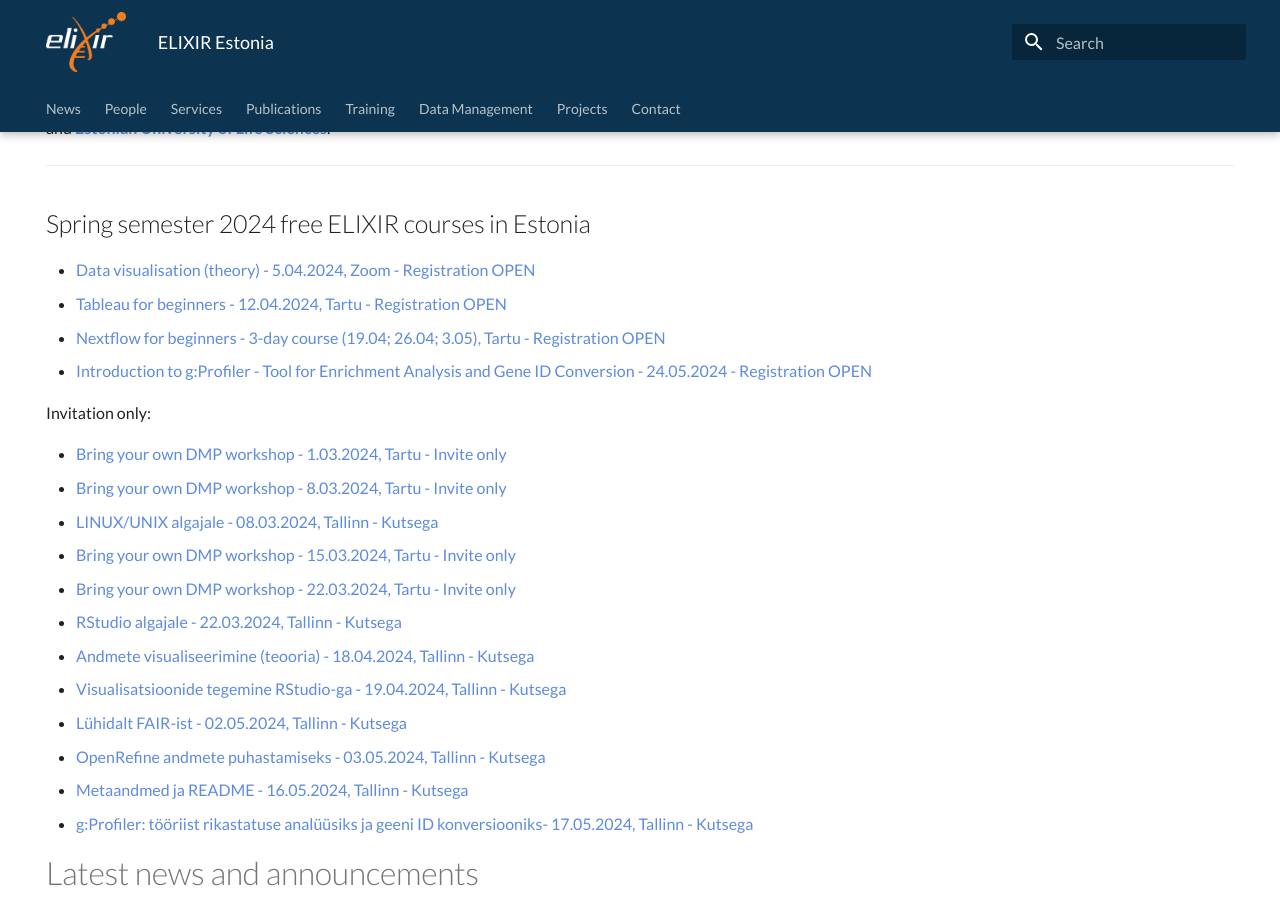
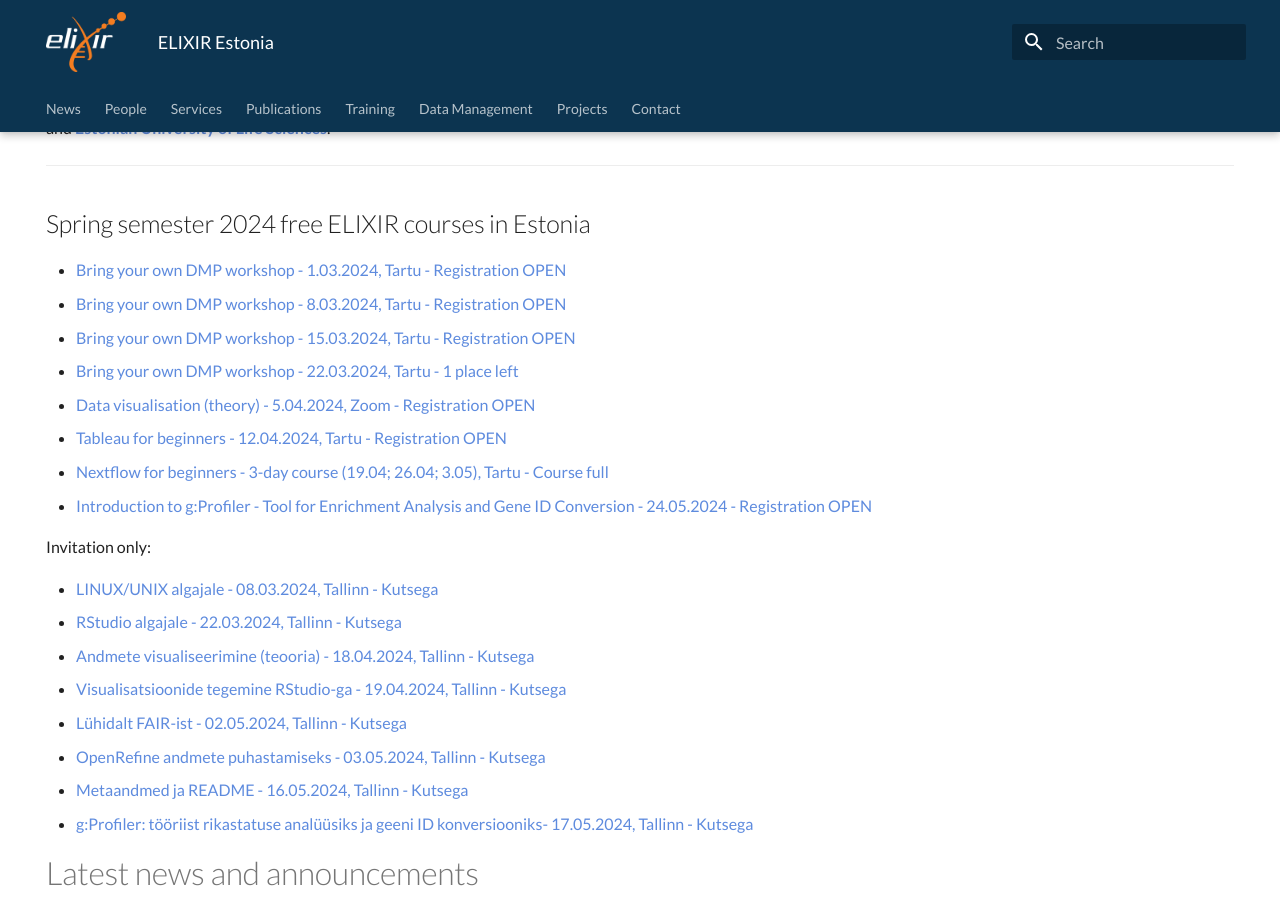
Before and after one commit to ELIXIREstonia/elixirestonia.github.io, an MkDocs documentation site: the page built from content/index.md, in a window 1280 px wide and 900 px high, scrolled down 376 px. Built offline with MkDocs 1.6.1 and Material for MkDocs 9.7.7, drawn with Linux system fonts in a browser that asks for light colours.

Commit message:
updated BYO DMP and nextflow

```diff
--- a/content/index.md
+++ b/content/index.md
@@ -41,18 +41,18 @@
 
 [Read more](news/posts/2023/autumn-courses.md)
 -->
+* [Bring your own DMP workshop - 1.03.2024, Tartu - Registration OPEN](news/posts/2024/BYO_DMP_2024-03-01.md)
+* [Bring your own DMP workshop - 8.03.2024, Tartu - Registration OPEN](news/posts/2024/BYO_DMP_2024-03-08.md)
+* [Bring your own DMP workshop - 15.03.2024, Tartu - Registration OPEN](news/posts/2024/BYO_DMP_2024-03-15.md)
+* [Bring your own DMP workshop - 22.03.2024, Tartu - 1 place left](news/posts/2024/BYO_DMP_2024-03-22.md)
 * [Data visualisation (theory) - 5.04.2024, Zoom - Registration OPEN](news/posts/2024/Data_visualisation_theory.md)
 * [Tableau for beginners - 12.04.2024, Tartu - Registration OPEN](news/posts/2024/Tableau_for_beginners.md)
-* [Nextflow for beginners - 3-day course (19.04; 26.04; 3.05), Tartu - Registration OPEN](news/posts/2024/Nextflow.md)
+* [Nextflow for beginners - 3-day course (19.04; 26.04; 3.05), Tartu - Course full](news/posts/2024/Nextflow.md)
 * [Introduction to g:Profiler - Tool for Enrichment Analysis and Gene ID Conversion - 24.05.2024 -  Registration OPEN](news/posts/2024/g:profiler_english.md)
 
 Invitation only:
 
-* [Bring your own DMP workshop - 1.03.2024, Tartu - Invite only](news/posts/2024/BYO_DMP_2024-03-01.md)
-* [Bring your own DMP workshop - 8.03.2024, Tartu - Invite only](news/posts/2024/BYO_DMP_2024-03-08.md)
 * [LINUX/UNIX algajale - 08.03.2024, Tallinn - Kutsega](news/posts/2024/Unix.md)
-* [Bring your own DMP workshop - 15.03.2024, Tartu - Invite only](news/posts/2024/BYO_DMP_2024-03-15.md)
-* [Bring your own DMP workshop - 22.03.2024, Tartu - Invite only](news/posts/2024/BYO_DMP_2024-03-22.md)
 * [RStudio algajale - 22.03.2024, Tallinn - Kutsega](news/posts/2024/RStudio_algajale.md)
 * [Andmete visualiseerimine (teooria) - 18.04.2024, Tallinn - Kutsega](news/posts/2024/Andmete_visualiseerimine_teooria.md)
 * [Visualisatsioonide tegemine RStudio-ga - 19.04.2024, Tallinn - Kutsega](news/posts/2024/Visualisatsioonide_tegemine_RStudio.md)
```
Also changed, not shown: content/news/posts/2024/BYO_DMP_2024-03-01.md (+5 -2 lines), content/news/posts/2024/BYO_DMP_2024-03-08.md (+5 -2 lines), content/news/posts/2024/BYO_DMP_2024-03-15.md (+5 -2 lines), content/news/posts/2024/BYO_DMP_2024-03-22.md (+5 -2 lines), content/news/posts/2024/Nextflow.md (+2 -2 lines).
